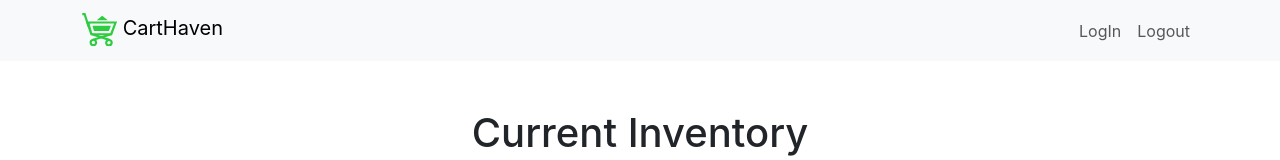
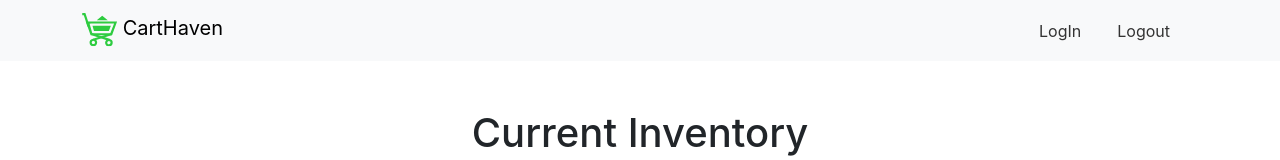
Before and after one commit to thaleycode/carthaven, a React (Create React App) app: page / in a window 1280 px wide. Shown: the top 160 px of the page. Built offline with nearby package versions, Linux system fonts and the light colour scheme.

Commit message:
works locally

```diff
--- a/src/App.css
+++ b/src/App.css
@@ -28,6 +28,13 @@
   color: #61dafb;
 }
 
+.nav-link {
+  color: #333;
+  text-decoration: none; /* Remove underline */
+  cursor: pointer; /* Show pointer cursor on hover */
+  margin-right: 20px; /* Add spacing between links (adjust as needed) */
+}
+
 @keyframes App-logo-spin {
   from {
     transform: rotate(0deg);
--- a/src/App.js
+++ b/src/App.js
@@ -3,7 +3,7 @@ import { BrowserRouter as Router, Route, Routes, Link } from 'react-router-dom';
 import { Navbar, Container, Nav } from 'react-bootstrap';
 import carthaven from './carthaven-favicon-color.svg';
 import { useAuth } from './AuthContext';
-import { Auth } from 'aws-amplify';
+
 
 import './App.css';
 import './components/Footer.css';
@@ -15,6 +15,7 @@ import LogIn from './pages/login/LogIn.js';
 import ShoppingCart from './pages/shoppingCart/ShoppingCart.js';
 import NewUser from './pages/newUser/NewUser.js'
 
+/*
 export async function signOut() {
   try {
     await Auth.signOut();
@@ -22,6 +23,7 @@ export async function signOut() {
     console.log('error signing out: ', error);
   }
 }
+*/
 
 function App() {
 
@@ -50,15 +52,15 @@ function App() {
                   <Nav.Link as={Link} to={'/shoppingCart/:{username}'}>
                     Shopping Cart
                   </Nav.Link>
-                  <Nav.Link as={Link} to="/" onClick={ signOut }>
+                  <Nav.Link as={Link} to="/" onClick={null}>
                     Logout
                   </Nav.Link>
                 </>
               ) : (
                 <>
-                  <Nav.Link as={Link} to="/login">
+                  <a href='https://carthaven.auth.us-east-1.amazoncognito.com/login?client_id=74f2kf6am2vik7tu7jad2tm36d&response_type=token&scope=email+openid+phone&redirect_uri=https%3A%2F%2Fmain.d3r8l9a8d3hror.amplifyapp.com%2F' className='nav-link'>
                     LogIn
-                  </Nav.Link>
+                  </a>
                   <Nav.Link as={Link} to="/" onClick={ handleLogout }>
                     Logout
                   </Nav.Link>
```
